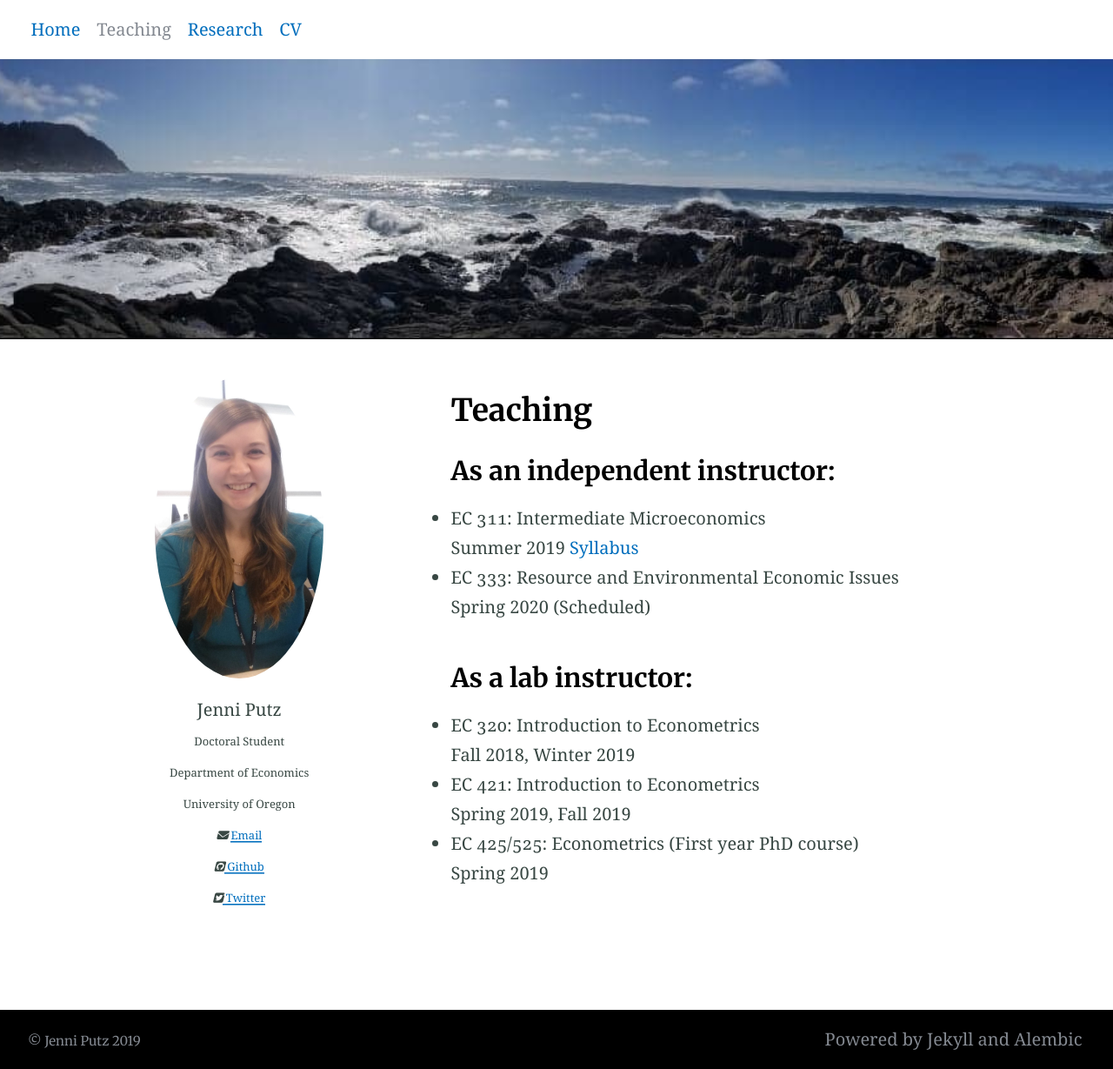
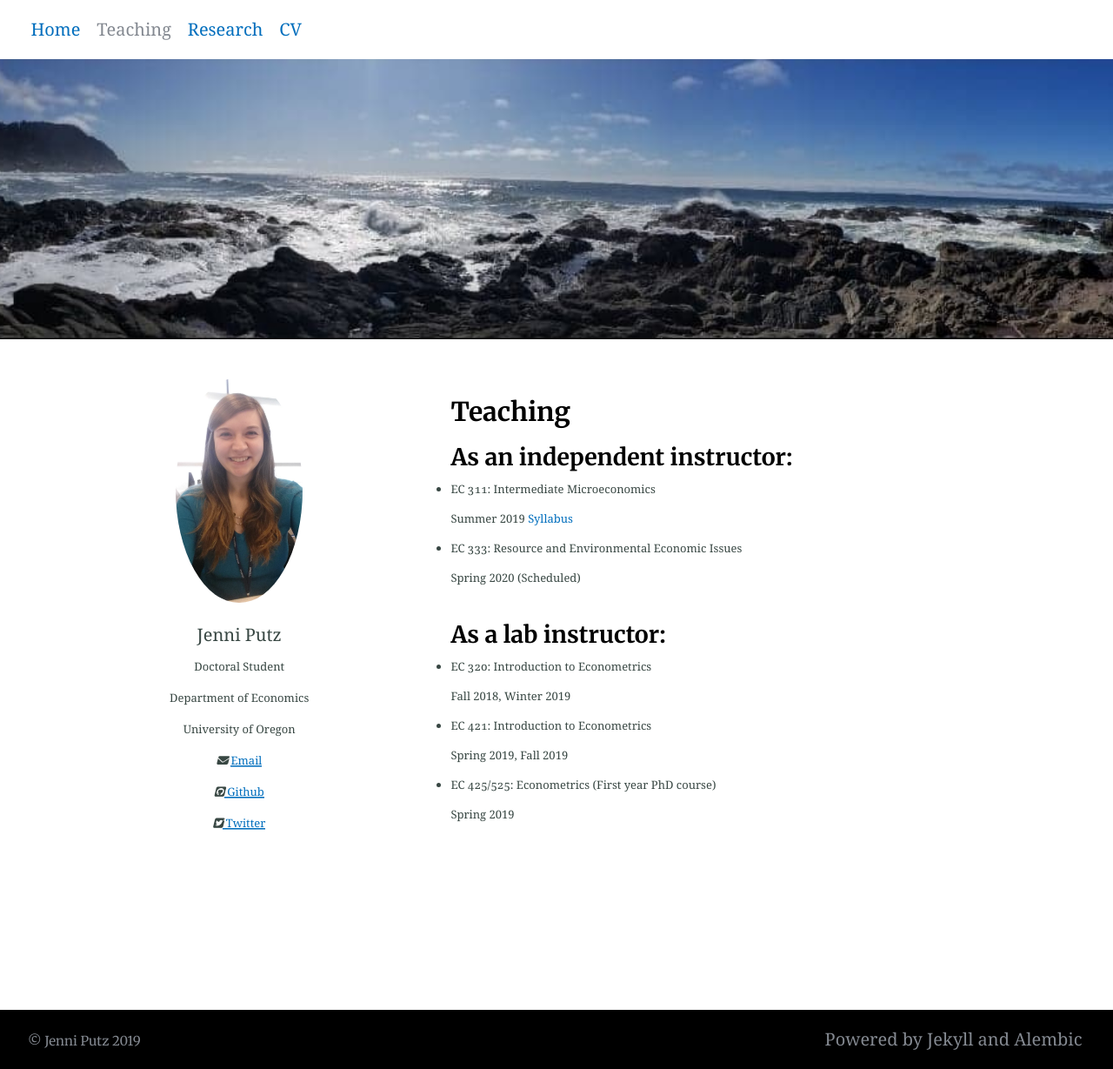
Before and after one commit to jenni-putz/1jenni-putz.github.io, a Jekyll site: the page built from teaching.md, in a window 1280 px wide. Shown: the whole page at 87% size. Built offline with Jekyll 4.4.1, drawn with Linux system fonts in a browser that asks for light colours; nearby versions of some CDN libraries; our own code applies the rules of GitHub Pages for plain Markdown files.

Commit message:
Update teaching.md

```diff
--- a/teaching.md
+++ b/teaching.md
@@ -52,7 +52,7 @@ button {
 
 <div class="row" align="left">
   <div class="column left" align = "center" style="background-color:#ffffff;">
-     <img src="/headshot.jpg" style="width:40%">
+     <img src="/headshot.jpg" style="width:30%">
      <p style="text-align:center">Jenni Putz <br />
    <font size="-1"> Doctoral Student <br /> Department of Economics <br /> University of Oregon <br />
    <i class="fas fa-envelope"></i> <a href="mailto:jputz@uoregon.edu">    Email</a><br />
@@ -62,23 +62,23 @@ button {
   </div>
 
   <div class="column right" style="background-color:#ffffff;">
-  <h2> Teaching </h2>
-  <h3>As an independent instructor: </h3>
-    <ul>
+  <h3> Teaching </h3>
+  <h4>As an independent instructor: </h4>
+    <font size="-1"><ul>
     <li> EC 311: Intermediate Microeconomics </li>
     Summer 2019 <a href="/EC311Syllabus.pdf">Syllabus</a>
     <li> EC 333: Resource and Environmental Economic Issues </li>
     Spring 2020 (Scheduled)
-    </ul>
-    <h3> As a lab instructor: </h3>
-    <ul>
+    </ul></font>
+    <h4> As a lab instructor: </h4>
+    <font size="-1"><ul>
     <li> EC 320: Introduction to Econometrics </li>
     Fall 2018, Winter 2019
     <li> EC 421: Introduction to Econometrics </li>
     Spring 2019, Fall 2019
     <li> EC 425/525: Econometrics (First year PhD course) </li>
     Spring 2019
-    </ul>
+    </ul></font>
   </div>
 </div>
 
```
